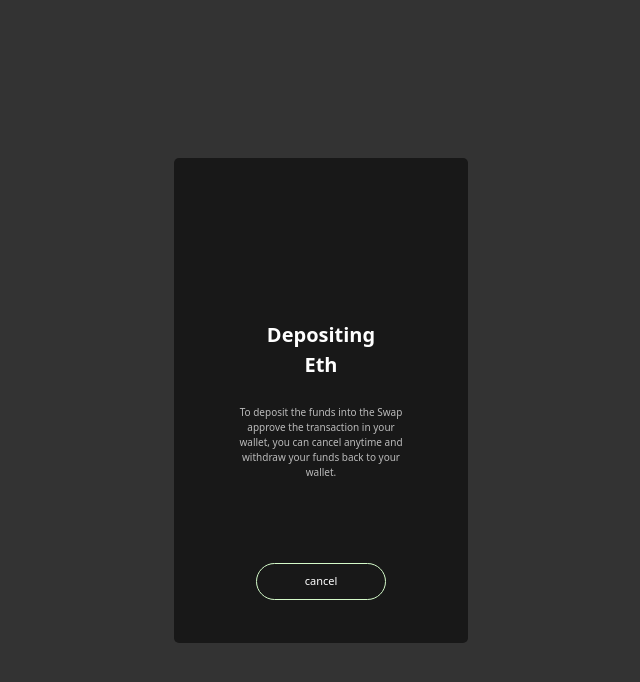
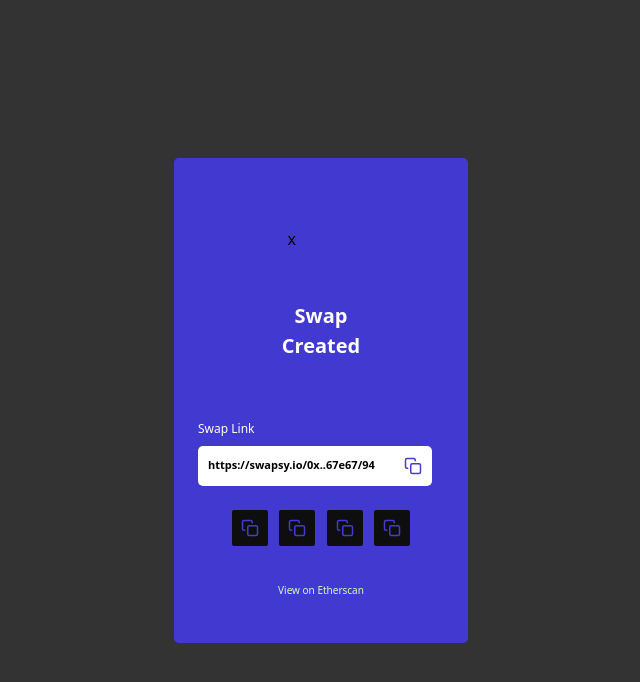
Before and after one commit to harisalkarni/swapsy-test, a React (Create React App) app: page / in a window 1280 px wide. Shown: the top 682 px of the page, without its empty margins (319-959 px from the left). Built offline with nearby package versions, Linux system fonts and the light colour scheme.

Commit message:
swap created

```diff
--- /dev/null
+++ b/src/atom/SwapCreated.tsx
@@ -0,0 +1,64 @@
+import { FiCopy } from "react-icons/fi";
+
+const SwapCreated = () => {
+  const socialMedia = [
+    {
+      name: "whatsapp",
+      link: "#",
+      icon: "-",
+    },
+    {
+      name: "telegram",
+      link: "#",
+      icon: "-",
+    },
+    {
+      name: "twitter",
+      link: "#",
+      icon: "-",
+    },
+    {
+      name: "discord",
+      link: "#",
+      icon: "-",
+    },
+  ];
+  return (
+    <div className="w-[294px] h-[485px] bg-ocean-blue rounded-[5px] relative pt-[69px]">
+      <div className="flex flex-col items-center">
+        <div className="w-[67px] h-[50px] mb-[24px]">x</div>
+        <div className="text-[20px] text-white w-[83px] text-center font-bold">
+          Swap Created
+        </div>
+      </div>
+      <div className=" mt-[59px] px-[24px]">
+        <div className="text-[12px] text-white mb-[8px]">Swap Link</div>
+        <div className="bg-white w-[234px] h-[40px] flex flex-row justify-between items-center rounded-[5px] px-[10px] mb-[24px]">
+          <div className="text-[11px] font-bold">
+            https://swapsy.io/0x..67e67/94
+          </div>
+          <div>
+            <FiCopy color="#443CCF" size={18} />
+          </div>
+        </div>
+        <div className="flex flex-col items-center">
+          <div className="flex flex-row justify-between w-[179px]">
+            {socialMedia.map((item) => {
+              return (
+                <div className="bg-secondaryblack w-[36px] h-[36px] rounded-[2px] flex flex-row justify-center items-center cursor-pointer">
+                  <FiCopy color="#443CCF" size={18} />
+                </div>
+              );
+            })}
+          </div>
+        </div>
+
+        <div className="text-tea-green text-[10px] mt-[37px] text-center">
+          View on Etherscan
+        </div>
+      </div>
+    </div>
+  );
+};
+
+export default SwapCreated;
--- a/src/organism/index.tsx
+++ b/src/organism/index.tsx
@@ -2,14 +2,16 @@
 // import ConnectWallet from "../molecule/ConnectWallet";
 // import WrongNetwork from "../atom/WrongNetwork";
 // import SwapExpired from "../atom/SwapExpired";
-import DepositModal from "../atom/DepositModal";
+// import DepositModal from "../atom/DepositModal";
 // import Swap from "../molecule/Swap";
+import SwapCreated from "../atom/SwapCreated";
 const HomePage = () => {
   return (
     <div className="flex flex-1 bg-black bg-opacity-80 min-h-screen justify-center items-center">
       {/* <WrongNetwork /> */}
       {/* <SwapExpired /> */}
-      <DepositModal />
+      {/* <DepositModal /> */}
+      <SwapCreated />
     </div>
   );
 };
```
